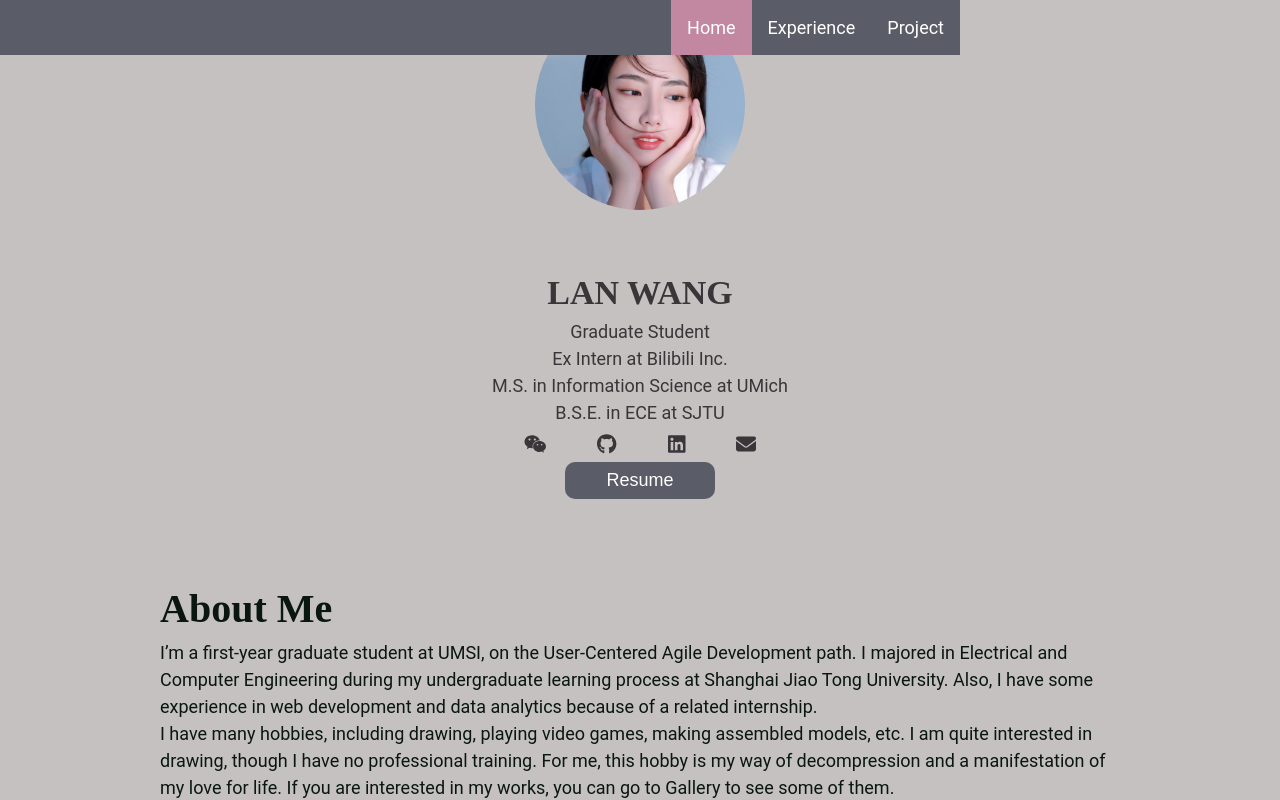
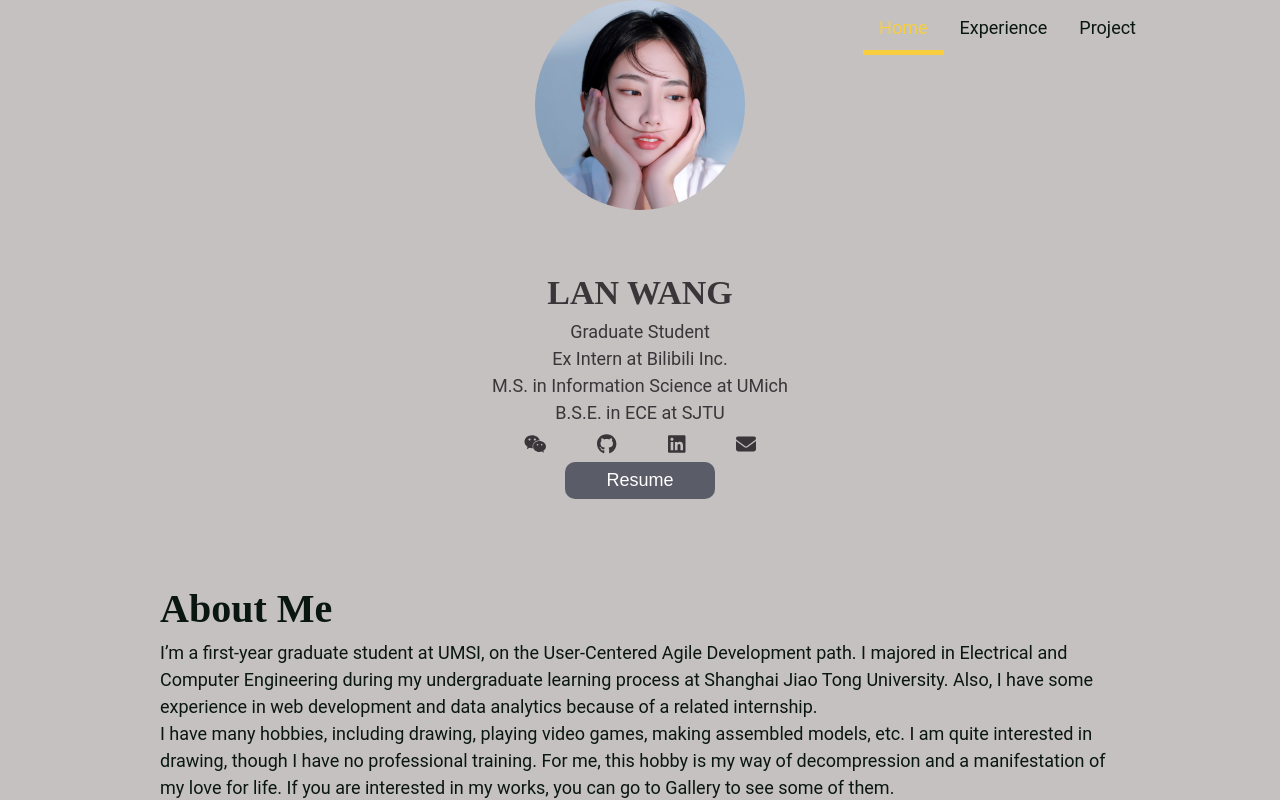
Before and after one commit to yexiaosu/portfolio, a React (Create React App) app: page / in a window 1280 px wide. Shown: the top 800 px of the page. Built offline with nearby package versions, Linux system fonts and the light colour scheme.

Commit message:
feat: new style for navbar

```diff
--- a/src/components/navbar/Navbar.js
+++ b/src/components/navbar/Navbar.js
@@ -3,7 +3,7 @@ import "./navbar.css"
 
 export default function Navbar() {
   return (
-    <nav className="container nav_container">
+    <nav className="nav_container">
       <ul>
         <CustomLink to="/" className="nav_link">Home</CustomLink>
         <CustomLink to="/experience" className="nav_link">Experience</CustomLink>
@@ -18,7 +18,7 @@ function CustomLink({ to, children, ...props }) {
   const isActive = useMatch({ path: resolvedPath.pathname, end: true })
 
   return (
-    <li className={isActive ? "active" : ""}>
+    <li className={isActive ? "active grow" : "grow"}>
       <Link to={to} {...props}>
         {children}
       </Link>
--- a/src/components/navbar/navbar.css
+++ b/src/components/navbar/navbar.css
@@ -1,7 +1,7 @@
 .nav_container {
     grid-row: 1;
     grid-column: 1 / -1;
-    background-color: #5a5c67;
+    background-color: transparent;
     position: fixed;
     width: 100%;
     overflow: hidden;
@@ -10,24 +10,52 @@
 }
 
 .nav_container ul {
+    margin: 0 auto;
+    width: 80%;
     display: flex;
     justify-content: right;
 }
 
 .nav_container a {
     float: left;
-    color: #ffffff;
+    color: var(--color-dark);
     text-align: center;
     padding: 14px 16px;
     text-decoration: none;
 }
 
 .nav_container a:hover {
-    background-color: #bac1be;
-    color: #393539;
+    color: var(--color-primary);
 }
 
-.nav_container li.active {
-    background-color: #C288A1;
-    color: #050505;
+.nav_container li {
+    position: relative;
 }
+
+.nav_container li.active a {
+    color: var(--color-primary);
+}
+
+.nav_container li.active::before {
+    height: 5px;
+    background-color: var(--color-primary);
+}
+
+.nav_container li::before {
+  transition: 300ms;
+  height: 0px;
+  content: "";
+  position: absolute;
+  background-color: var(--color-dark);
+}
+
+.grow::before {
+    height: 0%;
+    width: 100%;
+    bottom: 0px;
+}
+
+.grow:hover::before {
+    height: 5px;
+    background-color: var(--color-primary);
+}
```
